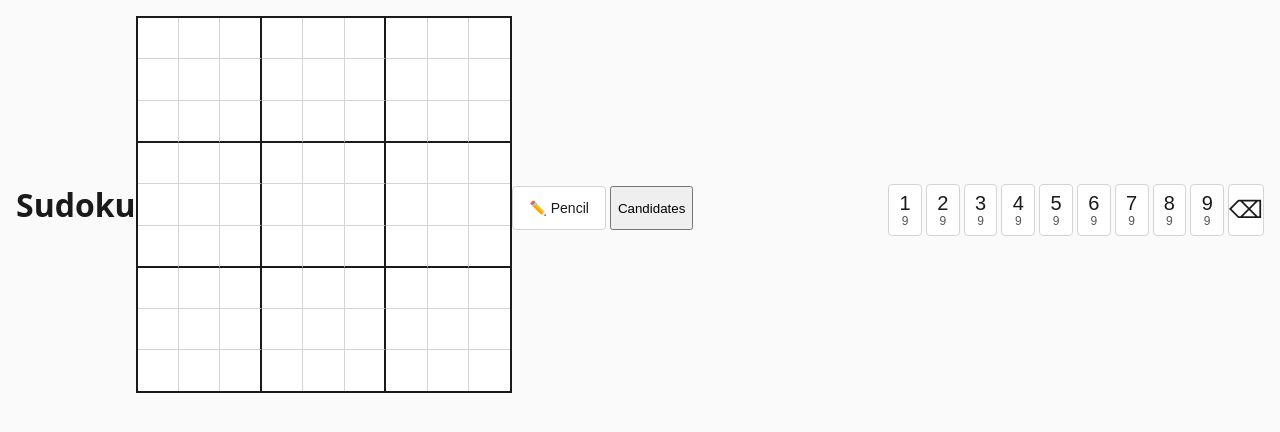
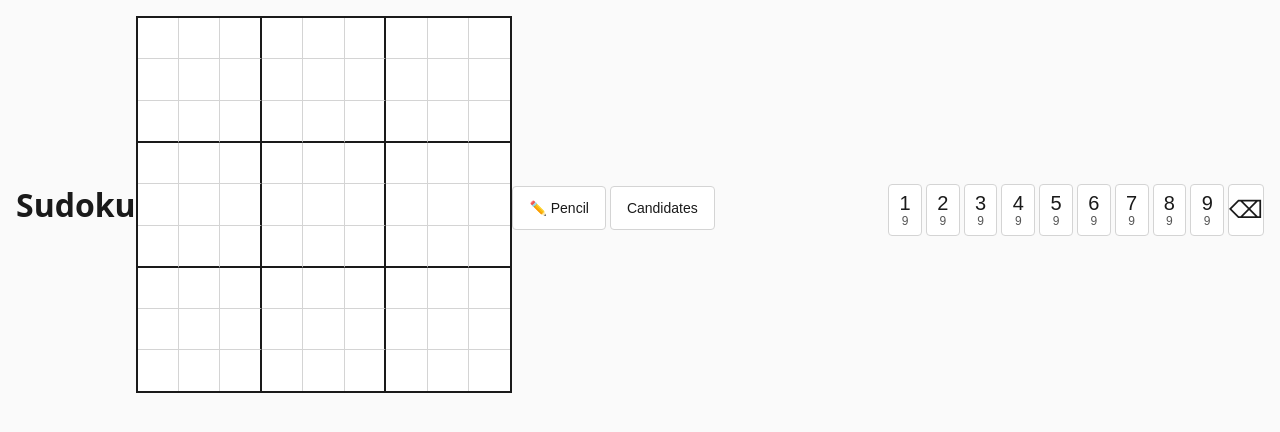
Before and after one commit to TheDleo/my-sudoku, a React (Vite) app: page / in a window 1280 px wide. Shown: the top 432 px of the page. Built offline with nearby package versions, Linux system fonts and the light colour scheme.

Commit message:
fix(game): add CSS rule for Candidates button in ActionBar

```diff
--- a/src/game/ActionBar.css
+++ b/src/game/ActionBar.css
@@ -21,3 +21,14 @@
   color: var(--accent-fg);
   border-color: var(--accent);
 }
+
+.action-bar__candidates {
+  padding: 8px 16px;
+  border: 1px solid var(--border);
+  border-radius: 4px;
+  background: var(--surface);
+  color: var(--fg);
+  cursor: pointer;
+  font-size: 0.875rem;
+  min-height: 44px;
+}
```
